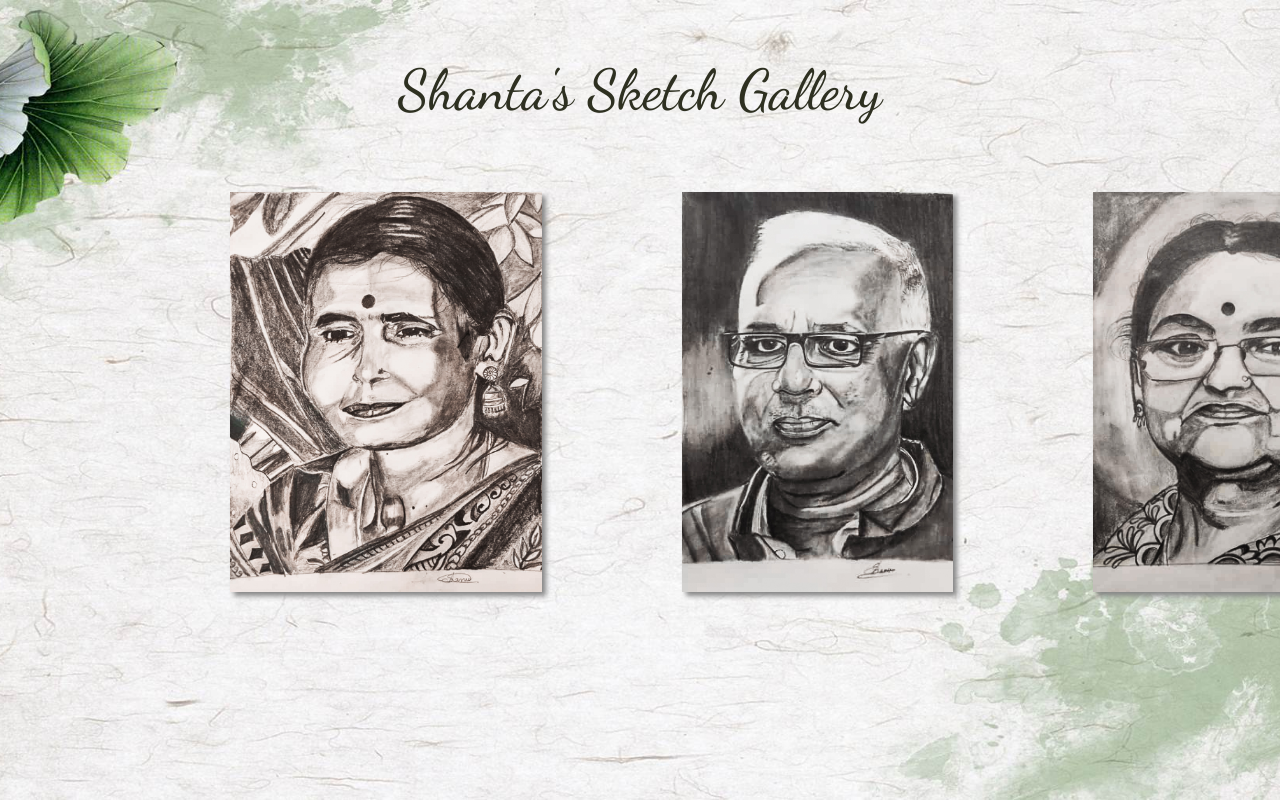
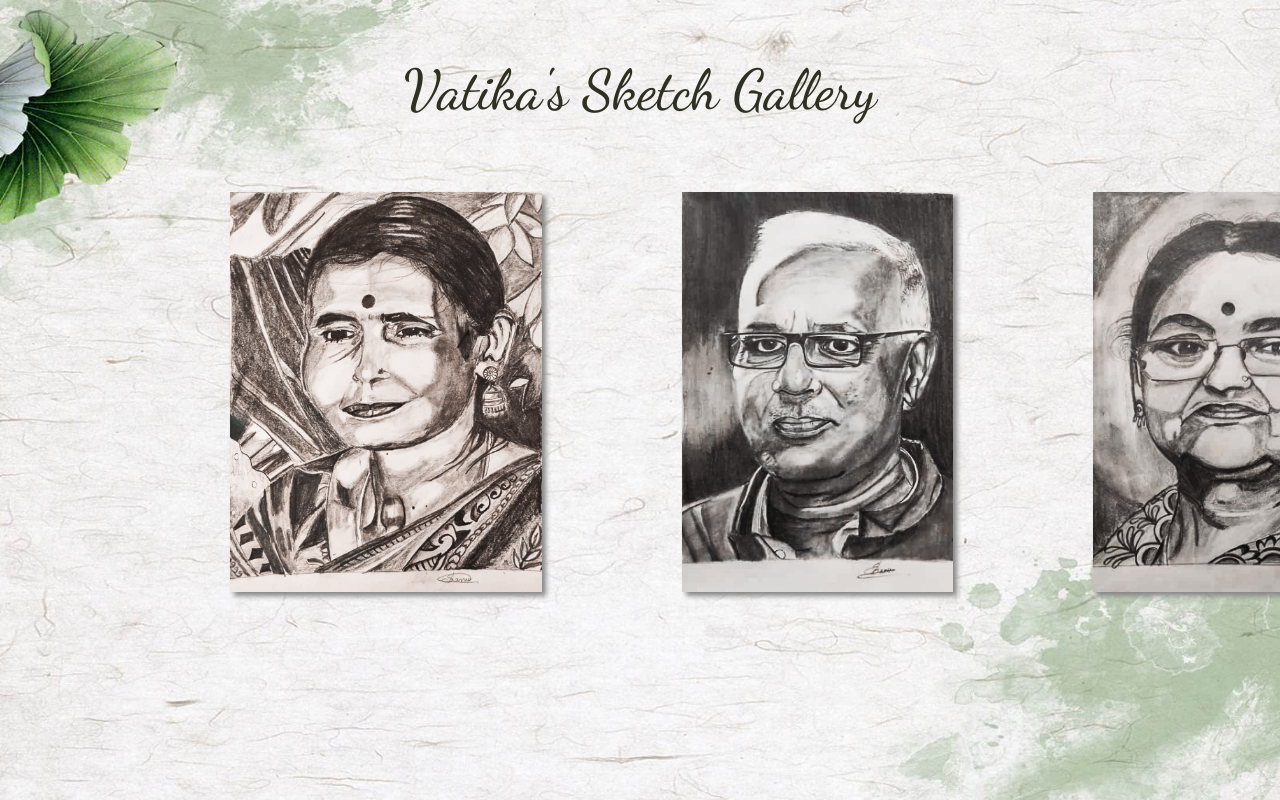
Before and after one commit to stee1ix/sketchgallery, a plain HTML site: page index.html in a window 1280 px wide. Shown: the top 800 px of the page. Drawn offline with Linux system fonts and the light colour scheme.

Commit message:
Title Update

```diff
--- a/index.html
+++ b/index.html
@@ -9,7 +9,7 @@
 
 <body>
     <div class="container">
-        <p>Shanta's Sketch Gallery</p>
+        <p>Vatika's Sketch Gallery</p>
     </div>
     <div class="menu">
         <img src="img/nani.jpg">
```
